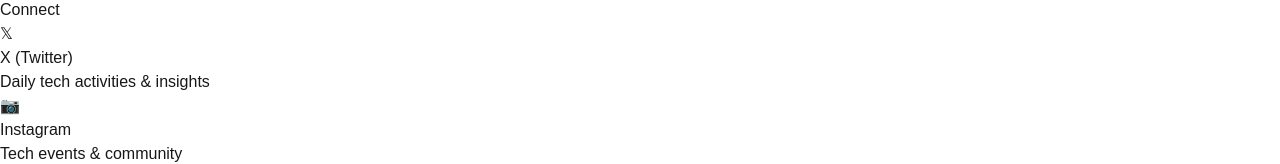
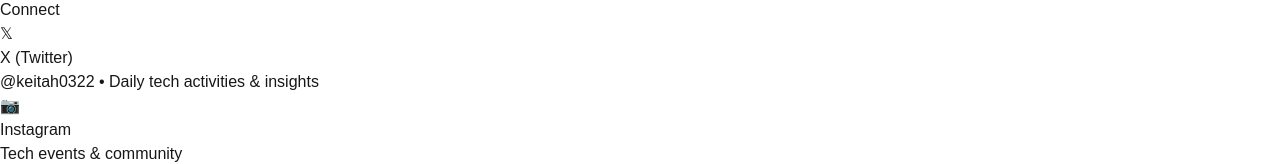
Before and after one commit to higakikeita/higakikeita-portfolio, a Next.js app: page / in a window 1280 px wide. Shown: the part 626-790 px from the top of the page. Built offline with nearby package versions, Linux system fonts and the light colour scheme; no server answers.

Commit message:
XアカウントURLを更新 (@keitah0322)

```diff
--- a/src/app/page.tsx
+++ b/src/app/page.tsx
@@ -131,7 +131,7 @@
               <h3 className="text-2xl font-bold text-white mb-6">Connect</h3>
               <div className="space-y-3">
                 <a
-                  href="https://twitter.com/your_twitter"
+                  href="https://twitter.com/keitah0322"
                   target="_blank"
                   rel="noopener noreferrer"
                   className="flex items-center gap-4 p-4 bg-slate-700 hover:bg-slate-600 rounded-lg transition"
@@ -139,7 +139,7 @@
                   <div className="text-2xl">𝕏</div>
                   <div>
                     <p className="text-white font-semibold">X (Twitter)</p>
-                    <p className="text-slate-400 text-sm">Daily tech activities & insights</p>
+                    <p className="text-slate-400 text-sm">@keitah0322 • Daily tech activities & insights</p>
                   </div>
                 </a>
                 <a
```
